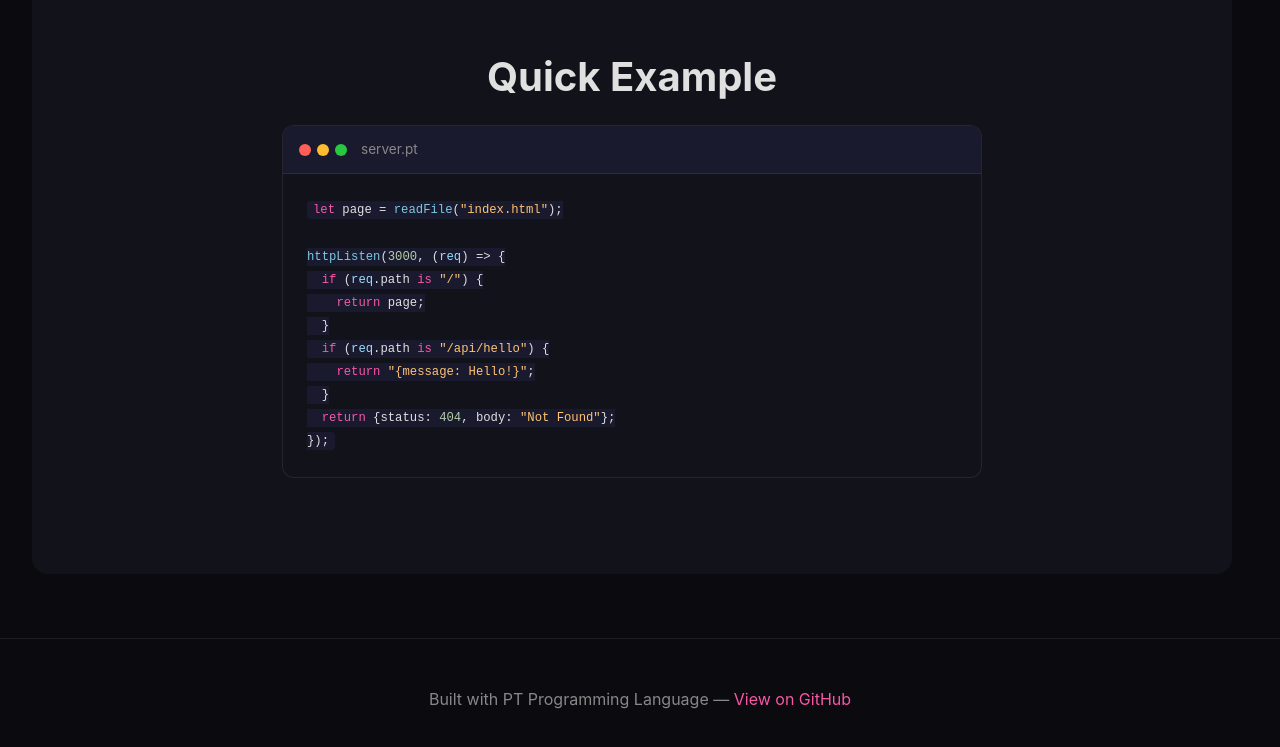
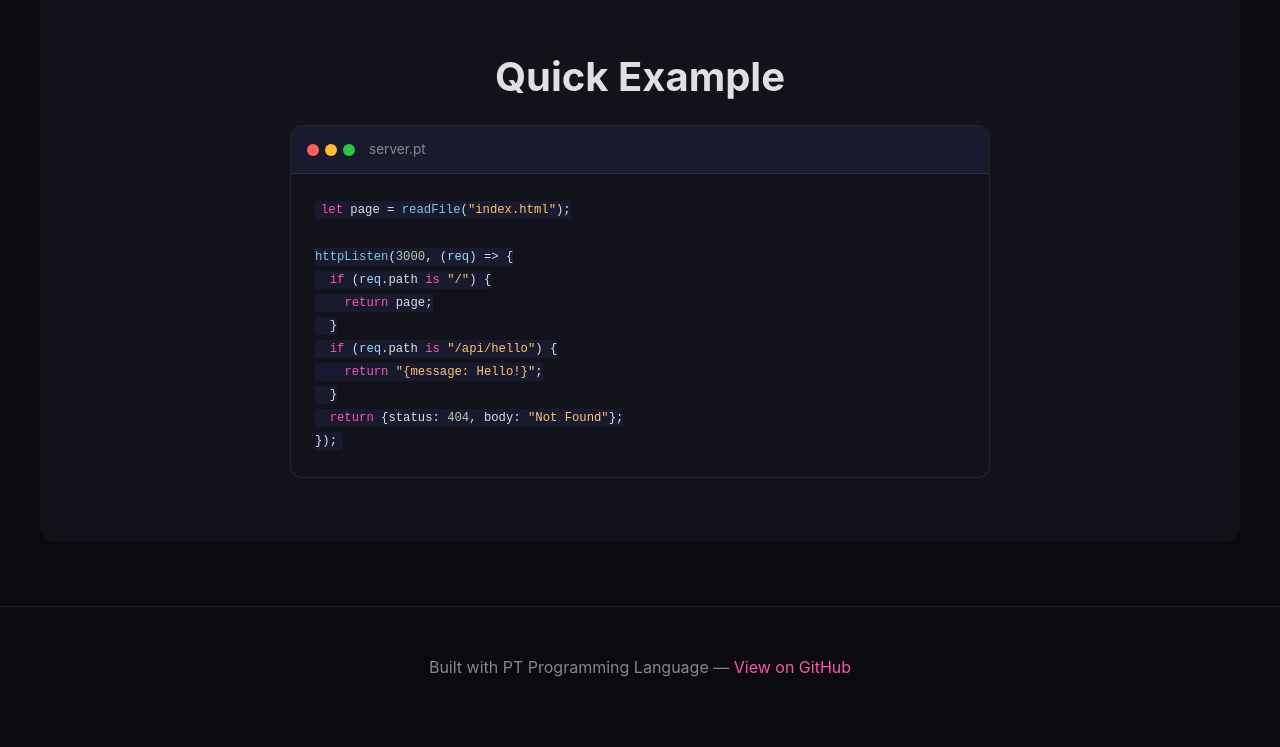
Before and after one commit to phyothant-dev/PT-Programming-Language, a plain HTML site: page docs/index.html in a window 1280 px wide. Shown: the part 1925-2672 px from the top of the page. Drawn offline with Linux system fonts and the light colour scheme.

Commit message:
Fix scroll-padding for docs nav, fix Quick Example centering

```diff
--- a/demo/style.css
+++ b/demo/style.css
@@ -18,7 +18,7 @@ body {
   background: var(--bg);
   color: var(--text);
   line-height: 1.6;
-  scroll-padding-top: 80px;
+  scroll-padding-top: 100px;
 }
 
 a { color: var(--accent); text-decoration: none; }
--- a/docs/index.html
+++ b/docs/index.html
@@ -101,7 +101,7 @@
     </div>
   </section>
 
-  <section class="demo-section" style="background: var(--bg2); border-radius: 16px; margin: 0 2rem;">
+  <section class="demo-section" style="background: var(--bg2); border-radius: 16px; margin: 2rem auto; max-width: 1200px; padding: 4rem 3rem;">
     <h2>Quick Example</h2>
     <div class="code-window" style="max-width: 700px; margin: 0 auto; text-align: left;">
       <div class="code-bar">
--- a/docs/style.css
+++ b/docs/style.css
@@ -18,7 +18,7 @@ body {
   background: var(--bg);
   color: var(--text);
   line-height: 1.6;
-  scroll-padding-top: 80px;
+  scroll-padding-top: 100px;
 }
 
 a { color: var(--accent); text-decoration: none; }
```
